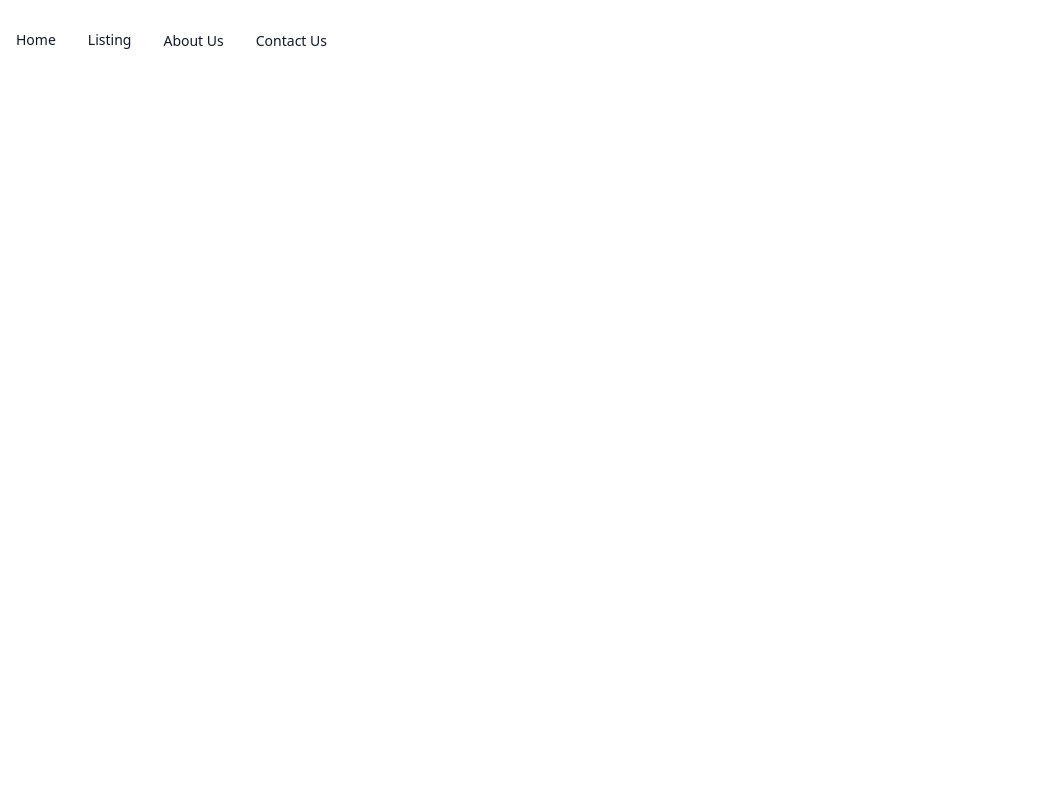
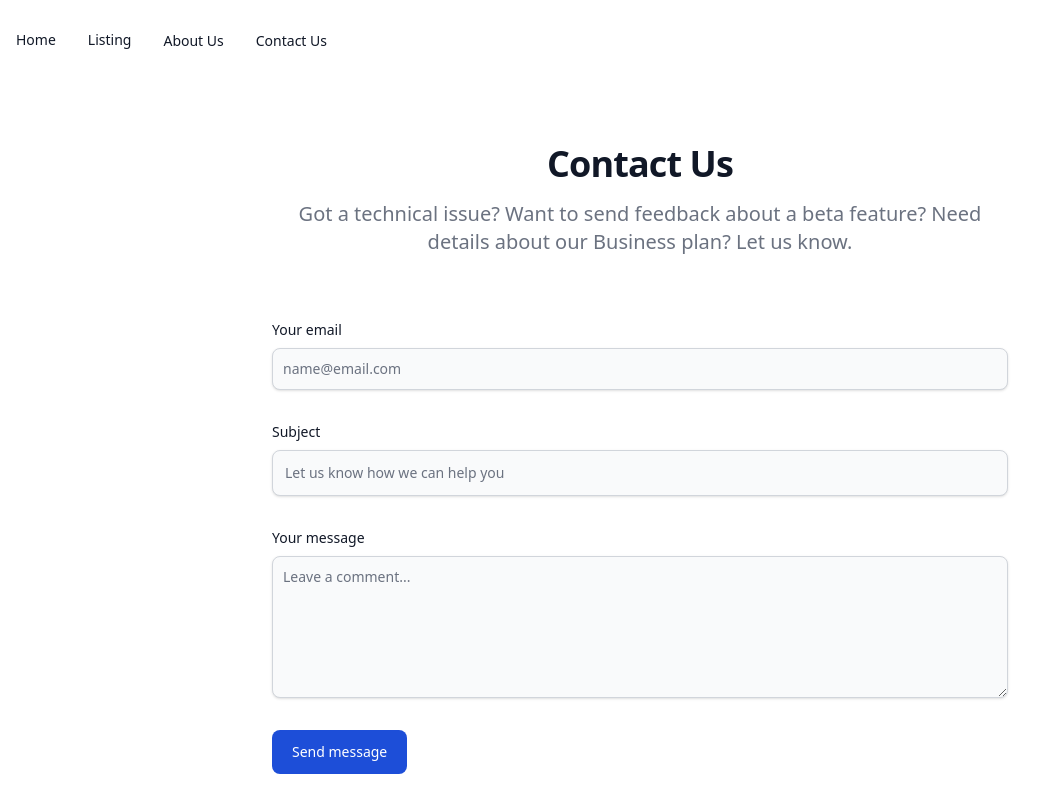
Before and after one commit to katsuP-UniLab/ICT12267-final-ex, a Vue app: page /contacts in a window 1280 px wide. Shown: the top 812 px of the page, without its empty margins (0-1054 px from the left). Built offline with nearby package versions, Linux system fonts and the light colour scheme; the HTML template or start-up script is replaced by a standard one; a web font is replaced by a local one.

Commit message:
feat<page>: contact page

```diff
--- /dev/null
+++ b/src/components/ContactForm.vue
@@ -0,0 +1,62 @@
+<template>
+  <section class="bg-white dark:bg-gray-900">
+    <div class="py-8 lg:py-16 px-4 mx-auto max-w-screen-md">
+      <h2
+        class="mb-4 text-4xl tracking-tight font-extrabold text-center text-gray-900 dark:text-white"
+      >
+        Contact Us
+      </h2>
+      <p class="mb-8 lg:mb-16 font-light text-center text-gray-500 dark:text-gray-400 sm:text-xl">
+        Got a technical issue? Want to send feedback about a beta feature? Need details about our
+        Business plan? Let us know.
+      </p>
+      <form action="#" class="space-y-8">
+        <div>
+          <label for="email" class="block mb-2 text-sm font-medium text-gray-900 dark:text-gray-300"
+            >Your email</label
+          >
+          <input
+            type="email"
+            id="email"
+            class="shadow-sm bg-gray-50 border border-gray-300 text-gray-900 text-sm rounded-lg focus:ring-blue-500 focus:border-blue-500 block w-full p-2.5 dark:bg-gray-700 dark:border-gray-600 dark:placeholder-gray-400 dark:text-white dark:focus:ring-blue-500 dark:focus:border-blue-500 dark:shadow-sm-light"
+            placeholder="name@email.com"
+            required
+          />
+        </div>
+        <div>
+          <label
+            for="subject"
+            class="block mb-2 text-sm font-medium text-gray-900 dark:text-gray-300"
+            >Subject</label
+          >
+          <input
+            type="text"
+            id="subject"
+            class="block p-3 w-full text-sm text-gray-900 bg-gray-50 rounded-lg border border-gray-300 shadow-sm focus:ring-blue-500 focus:border-blue-500 dark:bg-gray-700 dark:border-gray-600 dark:placeholder-gray-400 dark:text-white dark:focus:ring-blue-500 dark:focus:border-blue-500 dark:shadow-sm-light"
+            placeholder="Let us know how we can help you"
+            required
+          />
+        </div>
+        <div class="sm:col-span-2">
+          <label
+            for="message"
+            class="block mb-2 text-sm font-medium text-gray-900 dark:text-gray-400"
+            >Your message</label
+          >
+          <textarea
+            id="message"
+            rows="6"
+            class="block p-2.5 w-full text-sm text-gray-900 bg-gray-50 rounded-lg shadow-sm border border-gray-300 focus:ring-blue-500 focus:border-blue-500 dark:bg-gray-700 dark:border-gray-600 dark:placeholder-gray-400 dark:text-white dark:focus:ring-blue-500 dark:focus:border-blue-500"
+            placeholder="Leave a comment..."
+          ></textarea>
+        </div>
+        <button
+          type="submit"
+          class="py-3 px-5 text-sm font-medium text-center text-white rounded-lg bg-blue-700 sm:w-fit hover:bg-blue-800 focus:ring-4 focus:outline-none focus:ring-blue-300 dark:bg-blue-600 dark:hover:bg-blue-700 dark:focus:ring-blue-800"
+        >
+          Send message
+        </button>
+      </form>
+    </div>
+  </section>
+</template>
--- a/src/views/ContactView.vue
+++ b/src/views/ContactView.vue
@@ -1,3 +1,7 @@
-<script setup lang="ts"></script>
+<script setup lang="ts">
+import ContactForm from '@/components/ContactForm.vue'
+</script>
 
-<template></template>
+<template>
+  <ContactForm />
+</template>
```
